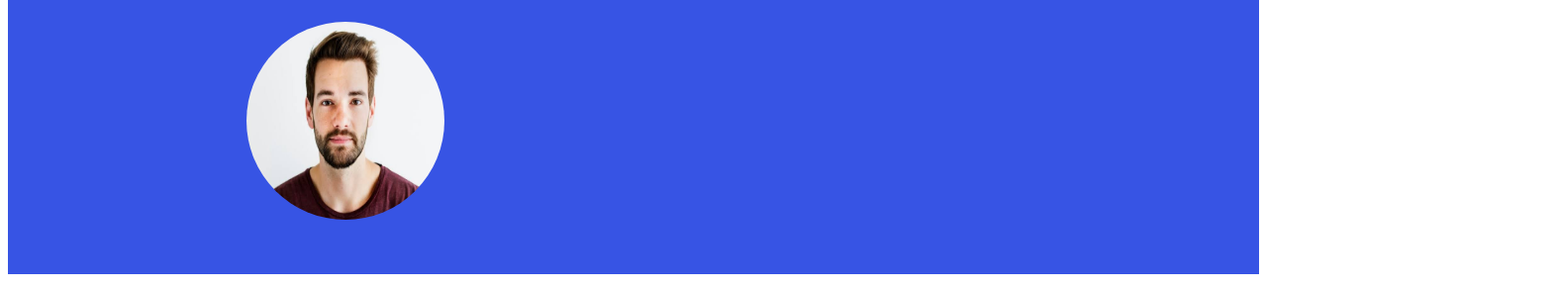
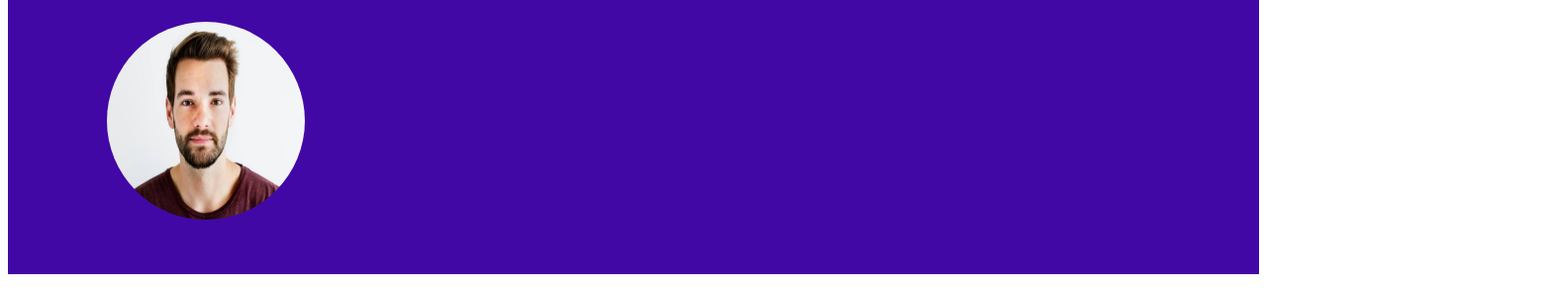
Before and after one commit to Eliza-collab/personal-profile-, a plain HTML site: page index.html in a window 1280 px wide. Shown: the part 61-355 px from the top of the page at 99% size, 1572 px wide, since content can reach past the window. Drawn offline with Linux system fonts and the light colour scheme.

Commit message:
Add new css changes style

```diff
--- a/style.css
+++ b/style.css
@@ -3,16 +3,16 @@
    font-size: 25px;
    font-weight: bold;
    text-align: center;
-   background-color: #3754e4;
+   background-color: #4208a5;
 }
 
 img {
    width: 200px;
    height: 200px;
    border-radius: 60%;
-   margin-left: 50px;
+   margin-left: 100px;
    margin-top: 20px;
-   margin-right: 50%;
+   margin-right: 100%;
    margin-bottom: 20px;
 }
 
```
